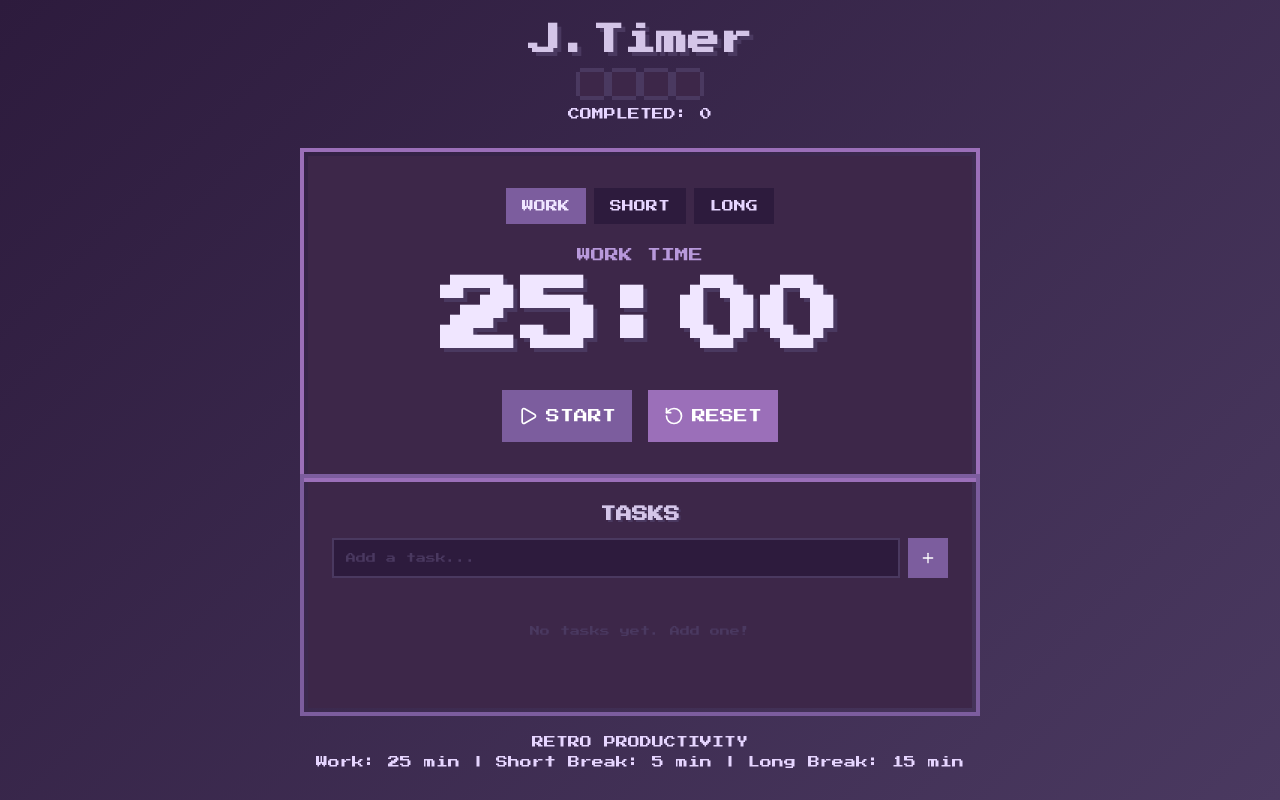
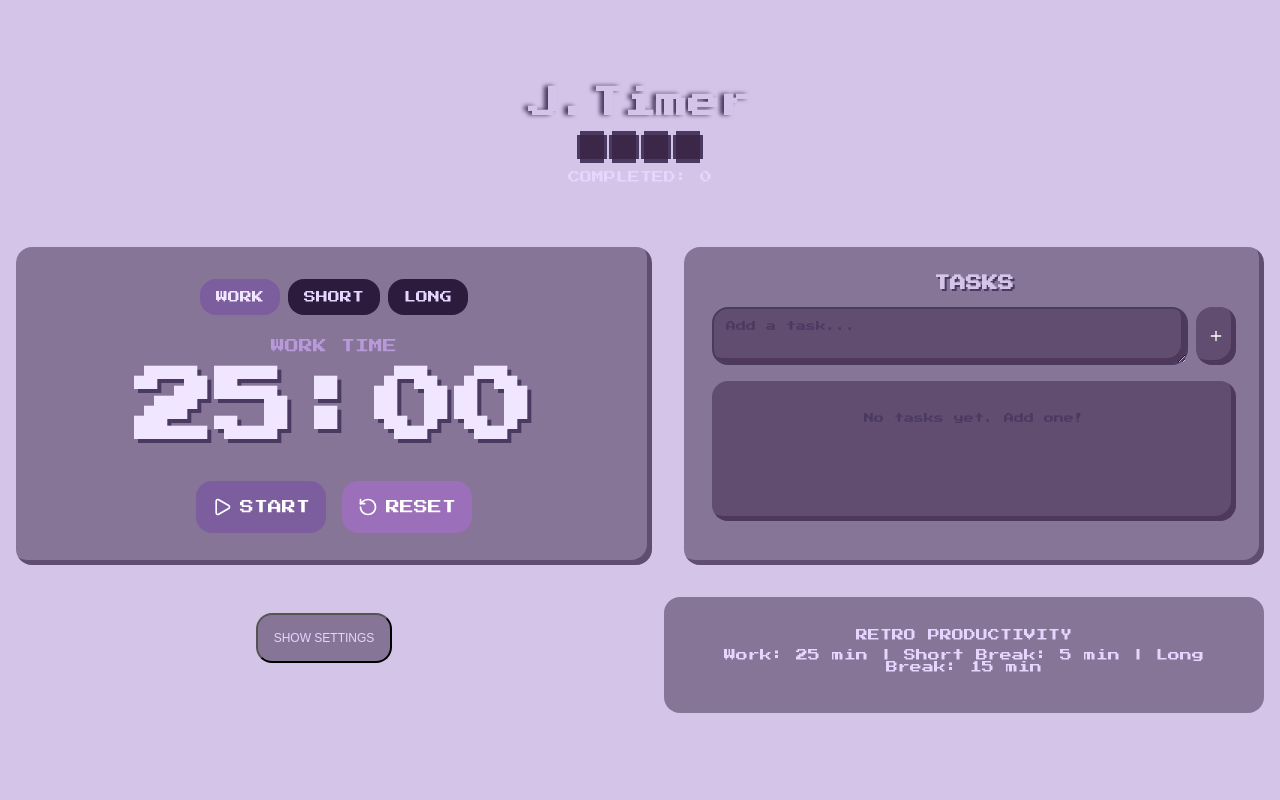
Before and after one commit to Jalva7/J.Timer, a React (Create React App) app: page / in a window 1280 px wide. Built offline with nearby package versions, Linux system fonts and the light colour scheme.

Commit message:
Refactored App.js and App.css; enhanced layout and styling, added settings for timer durations.

```diff
--- a/src/App.css
+++ b/src/App.css
@@ -1,20 +1,7 @@
 @import url('https://fonts.googleapis.com/css2?family=Press+Start+2P&display=swap');
 
-/* Root Variables - Lavender Theme */
-:root {
-  --lavender-dark: #4a3960;
-  --lavender-medium: #7c5d9e;
-  --lavender-light: #a78bca;
-  --lavender-pale: #d4c5e8;
-  --lavender-accent: #b899db;
-  --work-color: #9b6fb9;
-  --break-color: #a78bca;
-  --long-break-color: #8b6fa3;
-  --bg-dark: #2d1b3d;
-  --bg-medium: #3d2749;
-  --text-light: #f0e6ff;
-  --text-accent: #e6d5ff;
-}
+/* Lavender Theme */
+
 
 /* Global Styles */
 * {
@@ -31,29 +18,32 @@ body {
 /* Container */
 .pomodoro-container {
   min-height: 100vh;
-  background: linear-gradient(135deg, var(--bg-dark) 0%, var(--lavender-dark) 100%);
-  display: flex;
+  background: #d4c5e8;
+  display:flex;
   align-items: center;
   justify-content: center;
   padding: 1rem;
+
 }
 
 .pomodoro-content {
-  max-width: 42rem;
+  max-width: 80rem;
   width: 100%;
+  display: flex;
+  flex-direction: column;
+  gap: 2rem;
 }
 
-/* Pixel Border Effect */
-.pixel-border {
-  box-shadow:
-    0 -4px 0 0 currentColor,
-    0 4px 0 0 currentColor,
-    -4px 0 0 0 currentColor,
-    4px 0 0 0 currentColor,
-    -4px -4px 0 0 currentColor,
-    4px -4px 0 0 currentColor,
-    -4px 4px 0 0 currentColor,
-    4px 4px 0 0 currentColor;
+/* Main Content Container */
+.main-content-wrapper {
+  width: 100%;
+  display: flexbox;
+  flex-wrap: wrap;
+  gap: 2rem;
+  justify-content: center;
+  margin-top: 1rem;
+  flex-direction:column;
+
 }
 
 /* Header */
@@ -64,9 +54,9 @@ body {
 
 .title {
   font-size: 2rem;
-  color: var(--lavender-pale);
+  color: #d4c5e8;
   margin-bottom: 1rem;
-  text-shadow: 4px 4px 0 var(--lavender-dark);
+  text-shadow: -4px 0px 4px #4a3960;
 }
 
 .progress-dots {
@@ -79,54 +69,63 @@ body {
 .dot {
   width: 1.5rem;
   height: 1.5rem;
-  background-color: var(--bg-medium);
+  background-color: #3d2749;
   box-shadow:
-    0 -4px 0 0 var(--lavender-dark),
-    0 4px 0 0 var(--lavender-dark),
-    -4px 0 0 0 var(--lavender-dark),
-    4px 0 0 0 var(--lavender-dark);
+    0 -4px 0 0 #4a3960,
+    0 4px 0 0 #4a3960,
+    -3px 0px 0 0 #4a3960,
+    3px 0 0 0 #4a3960;
 }
 
 .dot.completed {
-  background-color: var(--lavender-light);
+  background-color: #a78bca;
 }
 
 .completed-count {
-  color: var(--text-accent);
+  color: #e6d5ff;
   font-size: 0.75rem;
   margin-top: 0.5rem;
 }
 
 /* Timer Card */
+.timer-task-section {
+  width: 100%;
+  display: flex;
+  flex-wrap: wrap;
+  gap: 2rem;
+  justify-content: center;
+}
+
+.bottom-section {
+  width: 100%;
+  display: flex;
+  flex-wrap: wrap;
+  gap: 2rem;
+  justify-content: center;
+  align-items: flex-start;
+}
+
 .timer-card {
-  padding: 4px;
-  box-shadow:
-    0 -4px 0 0 currentColor,
-    0 4px 0 0 currentColor,
-    -4px 0 0 0 currentColor,
-    4px 0 0 0 currentColor,
-    -4px -4px 0 0 currentColor,
-    4px -4px 0 0 currentColor,
-    -4px 4px 0 0 currentColor,
-    4px 4px 0 0 currentColor;
+  flex: 1;
+  min-width: 400px;
+  border-radius: 1rem;
+  background-color: rgba(61, 39, 73, 0.5);
+  box-shadow: inset -5px -5px rgba(61, 39, 73, 0.5);
+  padding: 2rem;
 }
 
 .timer-card.work {
-  color: var(--work-color);
+  color: #9b6fb9;
 }
 
 .timer-card.shortBreak {
-  color: var(--break-color);
+  color: #a78bca;
 }
 
 .timer-card.longBreak {
-  color: var(--long-break-color);
+  color: #8b6fa3;
 }
 
-.timer-inner {
-  background-color: var(--bg-medium);
-  padding: 2rem;
-}
 
 /* Mode Selector */
 .mode-selector {
@@ -140,8 +139,9 @@ body {
 
 .mode-button {
   padding: 0.75rem 1rem;
-  background-color: var(--bg-dark);
-  color: var(--text-accent);
+  border-radius: 1rem;
+  background-color: #2d1b3d;
+  color: #e6d5ff;
   border: none;
   cursor: pointer;
   font-family: 'Press Start 2P', cursive;
@@ -150,7 +150,7 @@ body {
 }
 
 .mode-button:hover {
-  background-color: var(--lavender-dark);
+  background-color: #4a3960;
 }
 
 .mode-button:active {
@@ -158,8 +158,8 @@ body {
 }
 
 .mode-button.active {
-  background-color: var(--lavender-medium);
-  color: var(--text-light);
+  background-color: #7c5d9e;
+  color: #f0e6ff;
 }
 
 /* Mode Display */
@@ -169,7 +169,7 @@ body {
 }
 
 .mode-text {
-  color: var(--lavender-accent);
+  color: #b899db;
   font-size: 0.875rem;
 }
 
@@ -181,9 +181,9 @@ body {
 
 .timer-digits {
   font-size: 5rem;
-  color: var(--text-light);
+  color: #f0e6ff;
   font-weight: bold;
-  text-shadow: 4px 4px 0 var(--lavender-dark);
+  text-shadow: 4px 4px 0 #4a3960;
 }
 
 /* Controls */
@@ -204,6 +204,7 @@ body {
   gap: 0.5rem;
   transition: transform 0.1s;
   color: white;
+  border-radius: 1rem;
 }
 
 .control-button:active {
@@ -211,19 +212,19 @@ body {
 }
 
 .control-button.start-pause {
-  background-color: var(--lavender-medium);
+  background-color: #7c5d9e;
 }
 
 .control-button.start-pause:hover {
-  background-color: var(--lavender-light);
+  background-color: #a78bca;
 }
 
 .control-button.reset {
-  background-color: var(--work-color);
+  background-color: #9b6fb9;
 }
 
 .control-button.reset:hover {
-  background-color: var(--lavender-accent);
+  background-color: #b899db;
 }
 
 /* Main Grid Layout */
@@ -236,20 +237,15 @@ body {
 
 /* Task Panel */
 .task-panel {
+  flex: 1;
+  min-width: 500px;
   padding: 4px;
-  box-shadow:
-    0 -4px 0 0 var(--lavender-medium),
-    0 4px 0 0 var(--lavender-medium),
-    -4px 0 0 0 var(--lavender-medium),
-    4px 0 0 0 var(--lavender-medium),
-    -4px -4px 0 0 var(--lavender-medium),
-    4px -4px 0 0 var(--lavender-medium),
-    -4px 4px 0 0 var(--lavender-medium),
-    4px 4px 0 0 var(--lavender-medium);
+  border-radius: 1rem;
+  background-color: rgba(61, 39, 73, 0.5);
+  box-shadow: inset -5px -5px rgba(61, 39, 73, 0.5);
 }
 
 .task-panel-inner {
-  background-color: var(--bg-medium);
   padding: 1.5rem;
   height: 100%;
   display: flex;
@@ -257,11 +253,11 @@ body {
 }
 
 .task-title {
-  color: var(--lavender-pale);
+  color: #d4c5e8;
   font-size: 1rem;
   margin-bottom: 1rem;
   text-align: center;
-  text-shadow: 2px 2px 0 var(--lavender-dark);
+  text-shadow: 2px 2px 0 #4a3960;
 }
 
 /* Task Input */
@@ -269,29 +265,32 @@ body {
   display: flex;
   gap: 0.5rem;
   margin-bottom: 1rem;
+
 }
 
 .task-input {
   flex: 1;
-  background-color: var(--bg-dark);
-  color: var(--text-light);
-  border: 2px solid var(--lavender-dark);
+  background-color: #2d1b3d;
+  color: #f0e6ff;
+  border: 2px solid #4a3960;
   padding: 0.75rem;
   font-family: 'Press Start 2P', cursive;
   font-size: 0.625rem;
   outline: none;
+  border-radius: 1rem;
+  background-color: rgba(61, 39, 73, 0.5);
+  box-shadow: inset -5px -5px rgba(61, 39, 73, 0.5);
 }
 
 .task-input::placeholder {
-  color: var(--lavender-dark);
+  color: #4a3960;
 }
 
 .task-input:focus {
-  border-color: var(--lavender-medium);
+  border-color: #7c5d9e;
 }
 
 .add-task-button {
-  background-color: var(--lavender-medium);
   color: white;
   border: none;
   padding: 0.75rem;
@@ -300,10 +299,13 @@ body {
   display: flex;
   align-items: center;
   justify-content: center;
+  border-radius: 1rem;
+  background-color: rgba(61, 39, 73, 0.5);
+  box-shadow: inset -5px -5px rgba(61, 39, 73, 0.5);
 }
 
 .add-task-button:hover {
-  background-color: var(--lavender-light);
+  background-color: #a78bca;
 }
 
 .add-task-button:active {
@@ -313,13 +315,14 @@ body {
 /* Task List */
 .task-list {
   flex: 1;
-  overflow-y: auto;
-  max-height: 300px;
   margin-bottom: 1rem;
+  border-radius: 1rem;
+  background-color: rgba(61, 39, 73, 0.5);
+  box-shadow: inset -5px -5px rgba(61, 39, 73, 0.5);
 }
 
 .empty-tasks {
-  color: var(--lavender-dark);
+  color: #4a3960;
   text-align: center;
   font-size: 0.625rem;
   padding: 2rem 0;
@@ -330,9 +333,8 @@ body {
   align-items: center;
   gap: 0.75rem;
   padding: 0.75rem;
-  margin-bottom: 0.5rem;
-  background-color: var(--bg-dark);
-  border: 2px solid var(--lavender-dark);
+  box-shadow: 0px 4px rgba(61, 39, 73, 0.5);
+
 }
 
 .task-item.completed {
@@ -340,21 +342,22 @@ body {
 }
 
 .task-check {
-  width: 1.25rem;
-  height: 1.25rem;
+  width: 2rem;
+  height: 2rem;
   min-width: 1.25rem;
-  background-color: var(--bg-medium);
-  border: 2px solid var(--lavender-medium);
+  background-color: #3d2749;
+  border: 2px solid #7c5d9e;
+  border-radius: 1rem;
   cursor: pointer;
   display: flex;
   align-items: center;
   justify-content: center;
-  color: var(--lavender-pale);
+  color: #d4c5e8;
   transition: transform 0.1s;
 }
 
 .task-check:hover {
-  background-color: var(--lavender-dark);
+  background-color: #4a3960;
 }
 
 .task-check:active {
@@ -362,22 +365,24 @@ body {
 }
 
 .task-item.completed .task-check {
-  background-color: var(--lavender-medium);
+  background-color: #7c5d9e;
 }
 
 .task-text {
   flex: 1;
-  color: var(--text-light);
+  color: #f0e6ff;
   font-size: 0.625rem;
-  word-break: break-word;
+  word-wrap: break-word;
+
 }
+
 
 .task-item.completed .task-text {
   text-decoration: line-through;
 }
 
 .task-delete {
-  background-color: var(--work-color);
+  background-color: #9b6fb9;
   color: white;
   border: none;
   padding: 0.5rem;
@@ -389,7 +394,7 @@ body {
 }
 
 .task-delete:hover {
-  background-color: var(--lavender-accent);
+  background-color: #b899db;
 }
 
 .task-delete:active {
@@ -399,19 +404,54 @@ body {
 /* Task Stats */
 .task-stats {
   text-align: center;
-  color: var(--lavender-accent);
+  color: #b899db;
   font-size: 0.625rem;
   padding-top: 0.75rem;
-  border-top: 2px solid var(--lavender-dark);
+  border-top: 2px solid #4a3960;
 }
 
 
 /* Footer */
 .footer {
-  margin-top: 1.5rem;
+  flex: 1;
+  min-width: 400px;
+  max-width: 600px;
   text-align: center;
-  color: var(--text-accent);
+  color: #e6d5ff;
   font-size: 0.75rem;
+  padding: 2rem;
+  background-color: rgba(61, 39, 73, 0.5);
+  border-radius: 1rem;
+  display: flex;
+  flex-direction: column;
+}
+
+.settings-toggle{
+  color: #e6d5ff;
+  font-size: 0.75rem;
+  padding: 1rem;
+  background-color: rgba(61, 39, 73, 0.5);
+  border-radius: 1rem;
+}
+
+.settings-section {
+  flex: 1 1;
+  text-align: center;
+  margin-top: 1rem;
+  color: #e6d5ff;
+  font-size: 0.75rem;
+
+
+}
+.settings-panel {
+  display: flex;
+  justify-content: center;
+  gap: 2rem;
+  margin-bottom: 1rem;
+  background-color: rgba(61, 39, 73, 0.5);
+  padding: 2rem;
+  border-radius: 1rem;
+  flex-direction: column;
 }
 
 .footer p {
--- a/src/App.js
+++ b/src/App.js
@@ -1,8 +1,6 @@
 import './App.css';
-
 import { useState, useEffect } from 'react';
 import { Play, Pause, RotateCcw, Plus, Trash2, Check } from 'lucide-react';
-import './App.css';
 
 export default function PixelPomodoro() {
   const [minutes, setMinutes] = useState(25);
@@ -12,10 +10,10 @@ export default function PixelPomodoro() {
   const [completedPomodoros, setCompletedPomodoros] = useState(0);
   const [tasks, setTasks] = useState([]);
   const [newTask, setNewTask] = useState('');
-
-  const workTime = 25;
-  const shortBreakTime = 5;
-  const longBreakTime = 15;
+  const [workTime, setWorkTime] = useState(25);
+  const [shortBreakTime, setShortBreakTime] = useState(5);
+  const [longBreakTime, setLongBreakTime] = useState(15);
+  const [showSettings, setShowSettings] = useState(false);
 
   useEffect(() => {
     let interval = null;
@@ -53,7 +51,7 @@ export default function PixelPomodoro() {
     }
 
     return () => clearInterval(interval);
-  }, [isActive, minutes, seconds, mode, completedPomodoros]);
+  }, [isActive, minutes, seconds, mode, completedPomodoros, workTime, shortBreakTime, longBreakTime]);
 
   const toggleTimer = () => {
     setIsActive(!isActive);
@@ -126,9 +124,10 @@ export default function PixelPomodoro() {
           <p className="completed-count">COMPLETED: {completedPomodoros}</p>
         </div>
 
+        {/* Timer and Task Section */}
+        <div className="timer-task-section">
           {/* Main Timer Card */}
           <div className={`timer-card ${mode}`}>
-          <div className="timer-inner">
             {/* Mode Selector */}
             <div className="mode-selector">
               <button
@@ -183,7 +182,6 @@ export default function PixelPomodoro() {
               </button>
             </div>
           </div>
-          </div>
 
           {/* Task Panel */}
           <div className="task-panel">
@@ -192,14 +190,13 @@ export default function PixelPomodoro() {
 
               {/* Add Task Input */}
               <div className="task-input-container">
-                <input
-                  type="text"
+                <textarea
                   value={newTask}
                   onChange={(e) => setNewTask(e.target.value)}
                   onKeyPress={handleKeyPress}
                   placeholder="Add a task..."
                   className="task-input"
-                  maxLength={50}
+                  rows="3"
                 />
                 <button onClick={addTask} className="add-task-button">
                   <Plus size={16} />
@@ -239,11 +236,81 @@ export default function PixelPomodoro() {
               )}
             </div>
           </div>
+        </div>
+
+        {/* Bottom Section - Settings and Footer */}
+        <div className="bottom-section">
+          {/* Settings Panel */}
+          <div className="settings-section">
+            <button
+              className="settings-toggle"
+              onClick={() => setShowSettings(!showSettings)}
+            >
+              {showSettings ? 'HIDE SETTINGS' : 'SHOW SETTINGS'}
+            </button>
+
+            {showSettings && (
+              <div className="settings-panel">
+                <div className="setting-item">
+                  <label>Work Time (minutes):</label>
+                  <input
+                    type="number"
+                    min="1"
+                    max="60"
+                    value={workTime}
+                    onChange={(e) => {
+                      const value = Math.min(60, Math.max(1, parseInt(e.target.value) || 1));
+                      setWorkTime(value);
+                      if (mode === 'work') {
+                        setMinutes(value);
+                        setSeconds(0);
+                      }
+                    }}
+                  />
+                </div>
+                <div className="setting-item">
+                  <label>Short Break (minutes):</label>
+                  <input
+                    type="number"
+                    min="1"
+                    max="30"
+                    value={shortBreakTime}
+                    onChange={(e) => {
+                      const value = Math.min(30, Math.max(1, parseInt(e.target.value) || 1));
+                      setShortBreakTime(value);
+                      if (mode === 'shortBreak') {
+                        setMinutes(value);
+                        setSeconds(0);
+                      }
+                    }}
+                  />
+                </div>
+                <div className="setting-item">
+                  <label>Long Break (minutes):</label>
+                  <input
+                    type="number"
+                    min="1"
+                    max="60"
+                    value={longBreakTime}
+                    onChange={(e) => {
+                      const value = Math.min(60, Math.max(1, parseInt(e.target.value) || 1));
+                      setLongBreakTime(value);
+                      if (mode === 'longBreak') {
+                        setMinutes(value);
+                        setSeconds(0);
+                      }
+                    }}
+                  />
+                </div>
+              </div>
+            )}
+          </div>
 
           {/* Footer Info */}
           <div className="footer">
-            <p> RETRO PRODUCTIVITY </p>
-            <p>Work: 25 min | Short Break: 5 min | Long Break: 15 min</p>
+            <p>RETRO PRODUCTIVITY</p>
+            <p>Work: {workTime} min | Short Break: {shortBreakTime} min | Long Break: {longBreakTime} min</p>
+          </div>
         </div>
       </div>
     </div>
```
Lines whose indentation alone changed are shown as unchanged.
